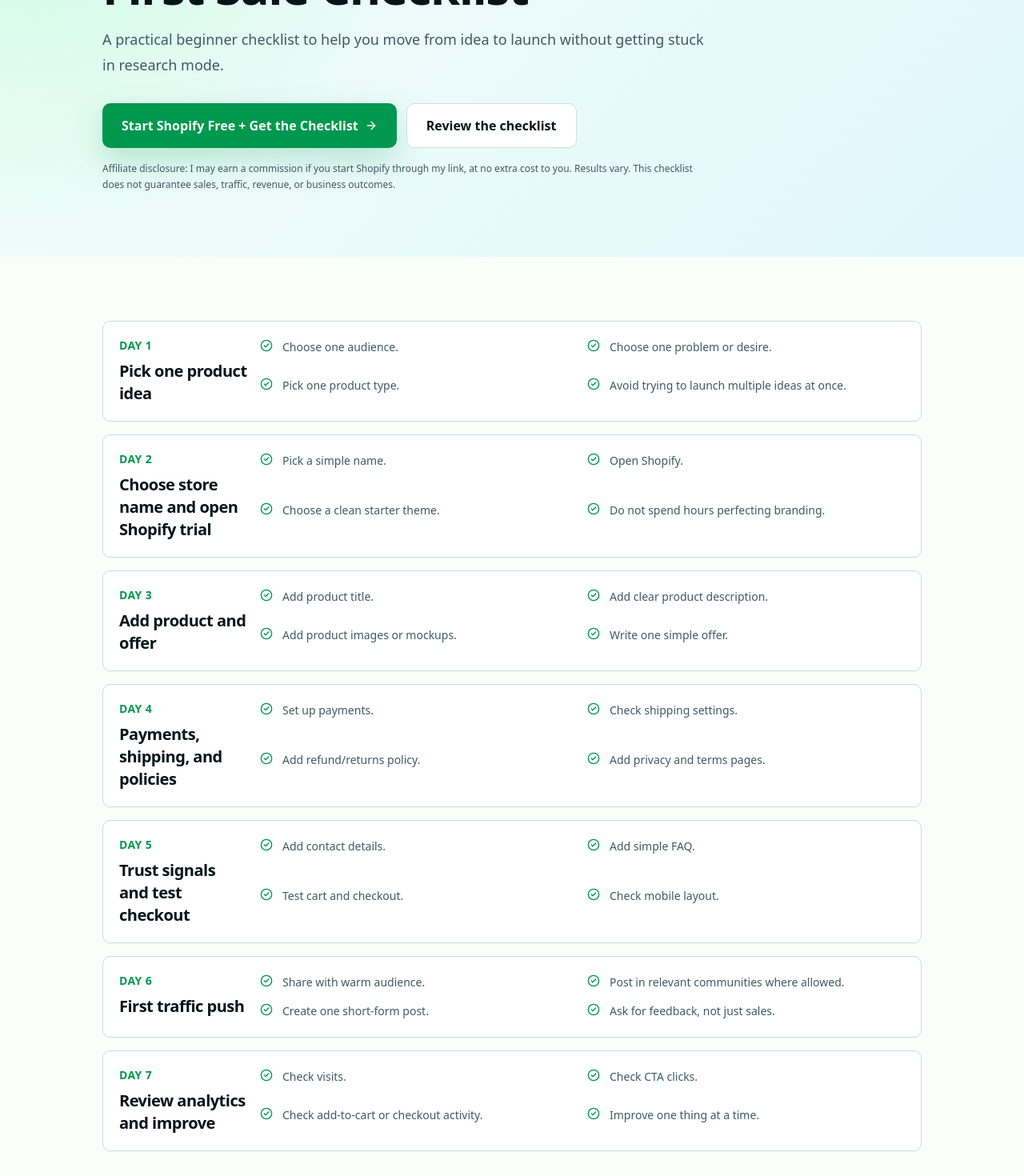
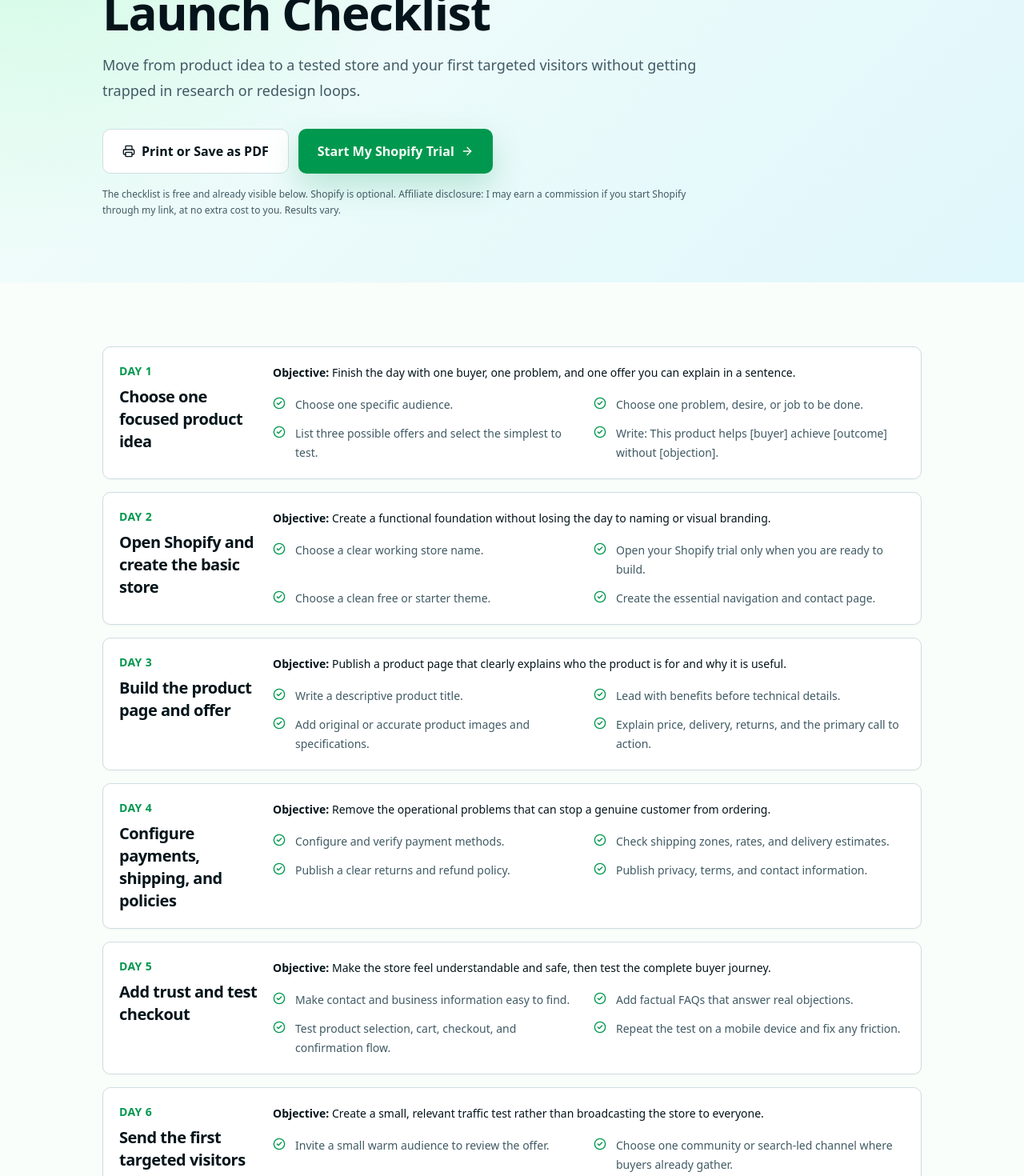
Before and after one commit to Jackoma0209/affiliate-bridge, a Next.js app: page /checklist in a window 1280 px wide. Shown: the part 320-1790 px from the top of the page at 80% size. Built offline with nearby package versions, Linux system fonts and the light colour scheme.

Commit message:
Make checklist offer transparent and printable

```diff
--- a/app/checklist/page.tsx
+++ b/app/checklist/page.tsx
@@ -2,102 +2,108 @@ import type { Metadata } from "next";
 import { CheckCircle2, ClipboardCheck } from "lucide-react";
 
 import { AffiliateCta } from "@/components/affiliate-cta";
+import { PrintChecklistButton } from "@/components/print-checklist-button";
 import { SiteFooter } from "@/components/site-footer";
 import { SiteHeader } from "@/components/site-header";
 import { config } from "@/config";
 
 export const metadata: Metadata = {
-  title: "7-Day Shopify First Sale Checklist | Get Your First Sale",
+  title: "Shopify Launch Checklist: A Practical 7-Day Plan",
   description:
-    "Follow a practical 7-day checklist to open your Shopify trial, set up your store, test checkout, and start driving your first visitors.",
-  alternates: {
-    canonical: "/checklist",
-  },
+    "Use a practical 7-day Shopify launch checklist covering product choice, store setup, trust, checkout, first visitors, and analytics.",
+  alternates: { canonical: "/checklist" },
   openGraph: {
-    title: "7-Day Shopify First Sale Checklist | Get Your First Sale",
+    title: "Shopify Launch Checklist: A Practical 7-Day Plan",
     description:
-      "Follow a practical 7-day checklist to open your Shopify trial, set up your store, test checkout, and start driving your first visitors.",
+      "Use a practical 7-day Shopify launch checklist covering product choice, store setup, trust, checkout, first visitors, and analytics.",
     url: `${config.siteUrl}/checklist`,
     siteName: config.siteName,
     type: "article",
   },
   twitter: {
     card: "summary_large_image",
-    title: "7-Day Shopify First Sale Checklist | Get Your First Sale",
+    title: "Shopify Launch Checklist: A Practical 7-Day Plan",
     description:
-      "Follow a practical 7-day checklist to open your Shopify trial, set up your store, test checkout, and start driving your first visitors.",
+      "Use a practical 7-day Shopify launch checklist covering product choice, store setup, trust, checkout, first visitors, and analytics.",
   },
 };
 
 const checklist = [
   {
     day: "Day 1",
-    title: "Pick one product idea",
+    title: "Choose one focused product idea",
+    objective: "Finish the day with one buyer, one problem, and one offer you can explain in a sentence.",
     items: [
-      "Choose one audience.",
-      "Choose one problem or desire.",
-      "Pick one product type.",
-      "Avoid trying to launch multiple ideas at once.",
+      "Choose one specific audience.",
+      "Choose one problem, desire, or job to be done.",
+      "List three possible offers and select the simplest to test.",
+      "Write: This product helps [buyer] achieve [outcome] without [objection].",
     ],
   },
   {
     day: "Day 2",
-    title: "Choose store name and open Shopify trial",
+    title: "Open Shopify and create the basic store",
+    objective: "Create a functional foundation without losing the day to naming or visual branding.",
     items: [
-      "Pick a simple name.",
-      "Open Shopify.",
-      "Choose a clean starter theme.",
-      "Do not spend hours perfecting branding.",
+      "Choose a clear working store name.",
+      "Open your Shopify trial only when you are ready to build.",
+      "Choose a clean free or starter theme.",
+      "Create the essential navigation and contact page.",
     ],
   },
   {
     day: "Day 3",
-    title: "Add product and offer",
+    title: "Build the product page and offer",
+    objective: "Publish a product page that clearly explains who the product is for and why it is useful.",
     items: [
-      "Add product title.",
-      "Add clear product description.",
-      "Add product images or mockups.",
-      "Write one simple offer.",
+      "Write a descriptive product title.",
+      "Lead with benefits before technical details.",
+      "Add original or accurate product images and specifications.",
+      "Explain price, delivery, returns, and the primary call to action.",
     ],
   },
   {
     day: "Day 4",
-    title: "Payments, shipping, and policies",
+    title: "Configure payments, shipping, and policies",
+    objective: "Remove the operational problems that can stop a genuine customer from ordering.",
     items: [
-      "Set up payments.",
-      "Check shipping settings.",
-      "Add refund/returns policy.",
-      "Add privacy and terms pages.",
+      "Configure and verify payment methods.",
+      "Check shipping zones, rates, and delivery estimates.",
+      "Publish a clear returns and refund policy.",
+      "Publish privacy, terms, and contact information.",
     ],
   },
   {
     day: "Day 5",
-    title: "Trust signals and test checkout",
+    title: "Add trust and test checkout",
+    objective: "Make the store feel understandable and safe, then test the complete buyer journey.",
     items: [
-      "Add contact details.",
-      "Add simple FAQ.",
-      "Test cart and checkout.",
-      "Check mobile layout.",
+      "Make contact and business information easy to find.",
+      "Add factual FAQs that answer real objections.",
+      "Test product selection, cart, checkout, and confirmation flow.",
+      "Repeat the test on a mobile device and fix any friction.",
     ],
   },
   {
     day: "Day 6",
-    title: "First traffic push",
+    title: "Send the first targeted visitors",
+    objective: "Create a small, relevant traffic test rather than broadcasting the store to everyone.",
     items: [
-      "Share with warm audience.",
-      "Post in relevant communities where allowed.",
-      "Create one short-form post.",
-      "Ask for feedback, not just sales.",
+      "Invite a small warm audience to review the offer.",
+      "Choose one community or search-led channel where buyers already gather.",
+      "Create one useful short-form post or contribution.",
+      "Ask what is unclear instead of asking only whether people would buy.",
     ],
   },
   {
     day: "Day 7",
-    title: "Review analytics and improve",
+    title: "Review evidence and improve one thing",
+    objective: "Use behaviour to decide whether the next problem is traffic, trust, or the offer itself.",
     items: [
-      "Check visits.",
-      "Check CTA clicks.",
-      "Check add-to-cart or checkout activity.",
-      "Improve one thing at a time.",
+      "Check visitor numbers and traffic sources.",
+      "Check product-page engagement and CTA clicks.",
+      "Check add-to-cart and checkout activity.",
+      "Choose one evidence-based improvement for the next test.",
     ],
   },
 ] as const;
@@ -107,95 +113,76 @@ export default function ChecklistPage() {
     <>
       <SiteHeader />
       <main className="bg-background text-foreground">
-        <section className="bg-[image:var(--hero-gradient)] px-4 py-14 sm:px-6 md:py-20">
+        <section className="bg-[image:var(--hero-gradient)] px-4 py-14 sm:px-6 md:py-20 print:bg-none print:py-6">
           <div className="mx-auto max-w-5xl">
             <div className="max-w-3xl">
-              <div className="flex size-11 items-center justify-center rounded-lg bg-primary text-primary-foreground shadow-[0_16px_38px_var(--card-glow)]">
+              <div className="flex size-11 items-center justify-center rounded-lg bg-primary text-primary-foreground shadow-[0_16px_38px_var(--card-glow)] print:hidden">
                 <ClipboardCheck className="size-5" aria-hidden="true" />
               </div>
-              <h1 className="mt-6 text-4xl font-semibold tracking-tight text-balance md:text-6xl">
-                The 7-Day Shopify First Sale Checklist
+              <p className="mt-6 text-sm font-semibold uppercase tracking-wide text-primary print:mt-0">
+                Free practical resource
+              </p>
+              <h1 className="mt-3 text-4xl font-semibold tracking-tight text-balance md:text-6xl">
+                The 7-Day Shopify Launch Checklist
               </h1>
               <p className="mt-5 text-lg leading-8 text-muted-foreground">
-                A practical beginner checklist to help you move from idea to
-                launch without getting stuck in research mode.
+                Move from product idea to a tested store and your first targeted visitors without getting trapped in research or redesign loops.
               </p>
-              <div className="mt-8 flex flex-col gap-3 sm:flex-row">
+              <div className="mt-8 flex flex-col gap-3 sm:flex-row print:hidden">
+                <PrintChecklistButton />
                 <AffiliateCta eventName="checklist_page_cta_click" large>
-                  Start Shopify Free + Get the Checklist
+                  Start My Shopify Trial
                 </AffiliateCta>
-                <a
-                  href="#checklist"
-                  className="inline-flex min-h-14 items-center justify-center rounded-lg border border-border bg-card px-6 text-base font-semibold text-card-foreground transition-colors hover:bg-muted focus-visible:ring-4 focus-visible:ring-primary/25 focus-visible:outline-none"
-                >
-                  Review the checklist
-                </a>
               </div>
-              <p className="mt-4 text-xs leading-5 text-muted-foreground">
-                Affiliate disclosure: {config.affiliateDisclosure.replace("Disclosure: ", "")}{" "}
-                Results vary. This checklist does not guarantee sales, traffic,
-                revenue, or business outcomes.
+              <p className="mt-4 text-xs leading-5 text-muted-foreground print:hidden">
+                The checklist is free and already visible below. Shopify is optional. Affiliate disclosure: {config.affiliateDisclosure.replace("Disclosure: ", "")} Results vary.
               </p>
             </div>
           </div>
         </section>
 
-        <section id="checklist" className="px-4 py-14 sm:px-6 md:py-20">
-          <div className="mx-auto grid max-w-5xl gap-4">
+        <section id="checklist" className="px-4 py-14 sm:px-6 md:py-20 print:px-0 print:py-4">
+          <div className="mx-auto grid max-w-5xl gap-4 print:max-w-none">
             {checklist.map((day) => (
-              <article
-                key={day.day}
-                className="rounded-lg border border-border bg-card p-5 shadow-sm shadow-black/[0.03]"
-              >
-                <div className="grid gap-4 md:grid-cols-[10rem_1fr]">
+              <article key={day.day} className="break-inside-avoid rounded-lg border border-border bg-card p-5 shadow-sm shadow-black/[0.03] print:shadow-none">
+                <div className="grid gap-4 md:grid-cols-[11rem_1fr]">
                   <div>
-                    <p className="text-sm font-semibold uppercase tracking-wide text-primary">
-                      {day.day}
-                    </p>
-                    <h2 className="mt-2 text-xl font-semibold tracking-tight text-card-foreground">
-                      {day.title}
-                    </h2>
+                    <p className="text-sm font-semibold uppercase tracking-wide text-primary">{day.day}</p>
+                    <h2 className="mt-2 text-xl font-semibold tracking-tight text-card-foreground">{day.title}</h2>
                   </div>
+                  <div>
+                    <p className="mb-4 text-sm leading-6 text-card-foreground"><strong>Objective:</strong> {day.objective}</p>
                     <ul className="grid gap-3 sm:grid-cols-2">
                       {day.items.map((item) => (
                         <li key={item} className="flex gap-3 text-sm leading-6 text-muted-foreground">
-                        <CheckCircle2
-                          className="mt-0.5 size-4 shrink-0 text-primary"
-                          aria-hidden="true"
-                        />
+                          <CheckCircle2 className="mt-0.5 size-4 shrink-0 text-primary" aria-hidden="true" />
                           <span>{item}</span>
                         </li>
                       ))}
                     </ul>
+                  </div>
                 </div>
               </article>
             ))}
           </div>
         </section>
 
-        <section className="border-y border-border bg-muted/55 px-4 py-14 sm:px-6 md:py-20">
+        <section className="border-y border-border bg-muted/55 px-4 py-14 sm:px-6 md:py-20 print:hidden">
           <div className="mx-auto max-w-3xl text-center">
-            <h2 className="text-3xl font-semibold tracking-tight text-balance md:text-4xl">
-              Open the store, then work through one day at a time.
-            </h2>
+            <h2 className="text-3xl font-semibold tracking-tight text-balance md:text-4xl">Ready to build alongside the checklist?</h2>
             <p className="mt-4 text-base leading-7 text-muted-foreground md:text-lg">
-              Shopify handles the commerce setup. The checklist keeps your first
-              week focused on product, trust, checkout, and traffic.
+              Open Shopify, choose a simple theme, and complete one checklist stage at a time. The platform does not guarantee a sale; the checklist helps you run a clearer first test.
             </p>
             <div className="mt-8 flex justify-center">
-              <AffiliateCta eventName="checklist_page_cta_click" large>
-                Open Shopify Trial
-              </AffiliateCta>
+              <AffiliateCta eventName="checklist_page_cta_click" large>Start My Shopify Trial</AffiliateCta>
             </div>
             <p className="mx-auto mt-4 max-w-2xl text-xs leading-5 text-muted-foreground">
-              {config.affiliateDisclosure} Get Your First Sale is independent
-              from Shopify. Results vary based on your product, offer, traffic,
-              effort, and market.
+              {config.affiliateDisclosure} Get Your First Sale is independent from Shopify. Results vary based on your product, offer, traffic, effort, and market.
             </p>
           </div>
         </section>
       </main>
-      <SiteFooter />
+      <div className="print:hidden"><SiteFooter /></div>
     </>
   );
 }
```
Lines whose indentation alone changed are shown as unchanged.
